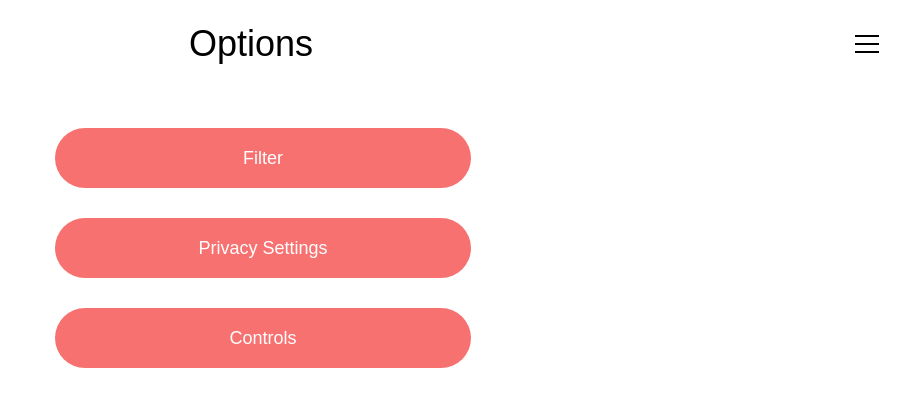
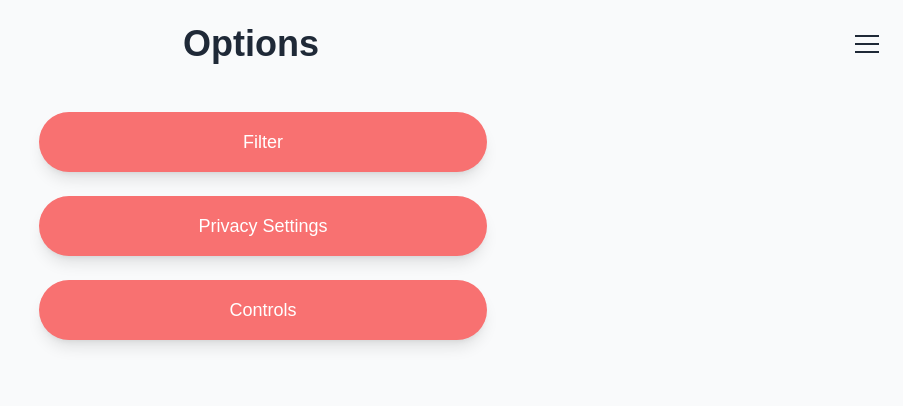
Before and after one commit to Random121/hackcamp-2024, a Next.js app: page /options in a window 1280 px wide. Shown: the top 406 px of the page, without its empty margins (377-1280 px from the left). Built offline with nearby package versions, Linux system fonts and the light colour scheme.

Commit message:
editted option page and added saving to profile page

```diff
--- a/app/options/page.tsx
+++ b/app/options/page.tsx
@@ -1,9 +1,9 @@
 import React from 'react';
-import Link from 'next/link'
+import Link from 'next/link';
 
 const OptionsButton = ({ text }: { text: string }) => {
   return (
-    <button className="w-full bg-red-400 text-white py-4 px-8 rounded-full text-lg font-medium hover:bg-red-500 transition-colors">
+    <button className="w-full bg-red-400 text-white py-4 px-8 rounded-full text-lg font-medium shadow-lg hover:bg-red-500 hover:scale-105 transition-transform duration-300 ease-in-out focus:outline-none focus:ring-2 focus:ring-red-600 focus:ring-opacity-50">
       {text}
     </button>
   );
@@ -11,20 +11,21 @@ const OptionsButton = ({ text }: { text: string }) => {
 
 const OptionsPage = () => {
   return (
-    <div className="min-h-screen bg-white p-6">
+    <div className="min-h-screen bg-gray-50 p-6 flex flex-col items-center">
       {/* Header with Title and Menu Icon */}
-      <div className="flex justify-between items-center mb-16">
-        <h1 className="text-4xl font-normal text-center flex-grow text-black">Options</h1>
-        <Link href= {"/mainMenu"}><div className="space-y-1.5 cursor-pointer">
-          <div className="w-6 h-0.5 bg-black"></div>
-          <div className="w-6 h-0.5 bg-black"></div>
-          <div className="w-6 h-0.5 bg-black"></div>
-        </div>
+      <div className="flex justify-between items-center w-full mb-12">
+        <h1 className="text-4xl font-semibold text-center text-gray-800 flex-grow">Options</h1>
+        <Link href="/mainMenu">
+          <div className="space-y-1.5 cursor-pointer flex flex-col items-center">
+            <div className="w-6 h-0.5 bg-gray-800 transition-transform duration-300 hover:scale-110"></div>
+            <div className="w-6 h-0.5 bg-gray-800 transition-transform duration-300 hover:scale-110"></div>
+            <div className="w-6 h-0.5 bg-gray-800 transition-transform duration-300 hover:scale-110"></div>
+          </div>
         </Link>
       </div>
 
       {/* Buttons Container with balanced spacing */}
-      <div className="max-w-md mx-auto flex flex-col justify-between h-60 px-4">
+      <div className="max-w-md mx-auto w-full flex flex-col gap-6">
         <OptionsButton text="Filter" />
         <OptionsButton text="Privacy Settings" />
         <OptionsButton text="Controls" />
--- a/app/profile/page.tsx
+++ b/app/profile/page.tsx
@@ -2,12 +2,12 @@
 
 import Image from 'next/image';
 import Link from 'next/link';
-import React, { useState } from 'react';
-import { useSearchParams } from 'next/navigation';  // useSearchParams for accessing query params
+import React, { useState, useEffect } from 'react';
+import { useSearchParams } from 'next/navigation';
 
 const TopLeftIcon = () => {
     return (
-        <div className="absolute top-4 left-4 w-10 h-10" >
+        <div className="absolute top-4 left-4 w-10 h-10">
             <Image src="./toplefticon.svg" alt="Map Icon" className="w-full h-full" width="59" height="59" />
         </div>
     );
@@ -17,7 +17,7 @@ const Greeting = () => {
     const searchParams = useSearchParams();
     const username = searchParams.get('username') ?? 'Guest';  // Default to 'Guest' if username is missing
     return (
-        <h1 className="text-2xl font-medium mb-8" style={{ color: 'black' }} >Hello {username}!!</h1>
+        <h1 className="text-2xl font-medium mb-8" style={{ color: 'black' }}>Hello {username}!!</h1>
     );
 };
 
@@ -43,7 +43,7 @@ const BioSection: React.FC<BioSectionProps> = ({ bio, setBio }) => {
             <textarea
                 value={bio}
                 onChange={(e) => setBio(e.target.value)}
-                className="w-full h-32 p-3 border text-black focus:outline-none border-red-500 rounded-md focus:border-red-00 resize-none"
+                className="w-full h-32 p-3 border text-black focus:outline-none border-red-500 rounded-md focus:border-red-500 resize-none"
                 placeholder="Write something about yourself..."
             />
         </div>
@@ -51,14 +51,46 @@ const BioSection: React.FC<BioSectionProps> = ({ bio, setBio }) => {
 };
 
 export default function ProfilePage() {
-    const [bio, setBio] = useState<string>('');
+    const [bio, setBio] = useState<string>('');           // To store the bio input
+    const [isSaved, setIsSaved] = useState<boolean>(false); // To track if the bio is saved
+    const [initialBio, setInitialBio] = useState<string>(''); // To store the initial bio value
+
+    // Function to handle saving the bio
+    const handleSave = () => {
+        // Simulate a save action (e.g., API call)
+        setIsSaved(true);
+    };
+
+    useEffect(() => {
+        if (bio !== initialBio) {
+            setIsSaved(false); // If the bio changes, reset the saved status
+        }
+    }, [bio, initialBio]);
+
+    // Set initial bio value when the component mounts
+    useEffect(() => {
+        setInitialBio(bio);
+    }, []);
 
     return (
-        <div className="flex flex-col items-center p-6 min-h-screen bg-white">
+        <div className="flex flex-col items-center p-6 min-h-screen bg-white relative">
             <Link href="/mainMenu"><TopLeftIcon /> </Link>
             <Greeting />
             <Avatar />
             <BioSection bio={bio} setBio={setBio} />
+
+            {/* Display status if saved */}
+            <div className={`mt-4 ${isSaved ? 'text-green-500' : 'text-gray-500'} font-medium`}>
+                {isSaved ? 'Bio saved successfully!' : 'Bio not saved'}
+            </div>
+
+            {/* Save Button at the bottom */}
+            <button
+                onClick={handleSave}
+                className="fixed bottom-8 left-1/2 transform -translate-x-1/2 w-3/4 md:w-64 py-3 bg-red-500 text-white rounded-full text-lg font-medium shadow-lg hover:bg-red-600 hover:scale-105 transition-all duration-300 ease-in-out focus:outline-none focus:ring-2 focus:ring-red-600 focus:ring-opacity-50"
+            >
+                Save
+            </button>
         </div>
     );
-};
+}
```
